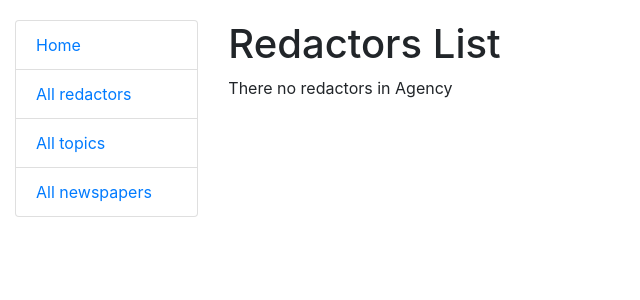
After one commit to KravchenkoSerhiii/newspaper-agency, a Django app: page /newspaper/redactors/ in a window 1280 px wide. The commit adds this page. Shown: the top 300 px of the page, without its empty margins (0-640 px from the left). Run offline with Django 5.2, Linux system fonts and the light colour scheme; data that the repository does not hold is empty.

Commit message:
Add redactors view, redactor_list.html, add redactors page to sidebar

```diff
--- a/newspaper/urls.py
+++ b/newspaper/urls.py
@@ -1,10 +1,15 @@
 from django.contrib import admin
 from django.urls import path
 
-from newspaper.views import index
+from newspaper.views import index, RedactorListView
 
 urlpatterns = [
     path("", index, name="index"),
+    path(
+        "redactors/",
+        RedactorListView.as_view(),
+        name="redactor-list",
+    ),
 ]
 
 app_name = "newspaper"
--- a/newspaper/views.py
+++ b/newspaper/views.py
@@ -1,5 +1,7 @@
 from django.shortcuts import render
 from django.http import HttpRequest, HttpResponse
+from django.views import generic
+
 from .models import Redactor, Topic, Newspaper
 
 
@@ -13,3 +15,9 @@ def index(request: HttpRequest) -> HttpResponse:
         "num_newspapers": num_newspapers,
     }
     return render(request, "newspaper/index.html", context)
+
+
+class RedactorListView(generic.ListView):
+    model = Redactor
+    context_object_name = "redactor_list"
+    template_name = "newspaper/redactor_list.html"
--- a/templates/includes/sidebar.html
+++ b/templates/includes/sidebar.html
@@ -1,6 +1,6 @@
 <ul class="sidebar-nav list-group">
   <li class="list-group-item"><a href="{% url 'newspaper:index' %}">Home</a></li>
-  <li class="list-group-item"><a href="#">All redactors</a></li>
+  <li class="list-group-item"><a href="{% url 'newspaper:redactor-list' %}">All redactors</a></li>
   <li class="list-group-item"><a href="#">All topics</a></li>
   <li class="list-group-item"><a href="#">All newspapers</a></li>
 </ul>
--- /dev/null
+++ b/templates/newspaper/redactor_list.html
@@ -0,0 +1,18 @@
+{% extends "base.html" %}
+
+{% block content %}
+  <h1>Redactors List</h1>
+
+  {% if redactor_list %}
+    {% for redactor in redactor_list %}
+      <ul>
+        <li>
+          {{ redactor.username }}: {{ redactor.first_name }} {{ redactor.last_name }}
+        </li>
+      </ul>
+    {% endfor %}
+
+  {% else %}
+    <p>There no redactors in Agency</p>
+  {% endif %}
+{% endblock %}
```
